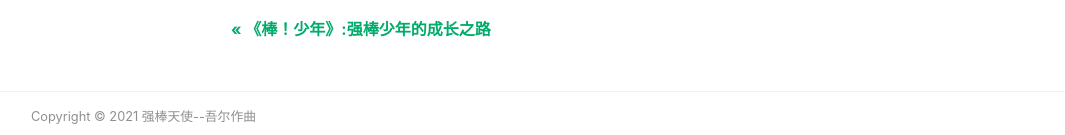
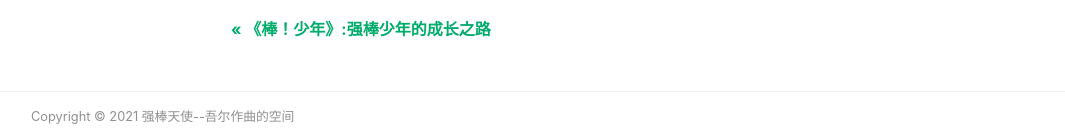
Before and after one commit to deepsnow123/BaseballAngel-WuErZuoQu, a Jekyll site: the page built from _posts/2021-03-14-WuErZuoQu.md, in a window 1280 px wide and 900 px high, scrolled down 3348 px. Shown: the part 762-897 px from the top of the window, without its empty margins (54-1119 px from the left). Built offline with Jekyll 4.4.1, drawn with Linux system fonts in a browser that asks for light colours; nearby versions of some CDN libraries; some of the changed text lies outside the part shown.

Commit message:
Update _config.yml

```diff
--- a/_config.yml
+++ b/_config.yml
@@ -2,9 +2,9 @@
 baseurl: "/BaseballAngel-WuErZuoQu"
 
 # 网页的标题
-title: "强棒天使--吾尔作曲"
+title: "强棒天使--吾尔作曲的空间"
 # 网站的主标题
-name: "强棒天使--吾尔作曲"
+name: "强棒天使--吾尔作曲的空间"
 # 网站副标题
 description: "🌸来自四川大凉山的彝族少女--吾尔作曲的棒球⚾️生活🌸"
 
```
